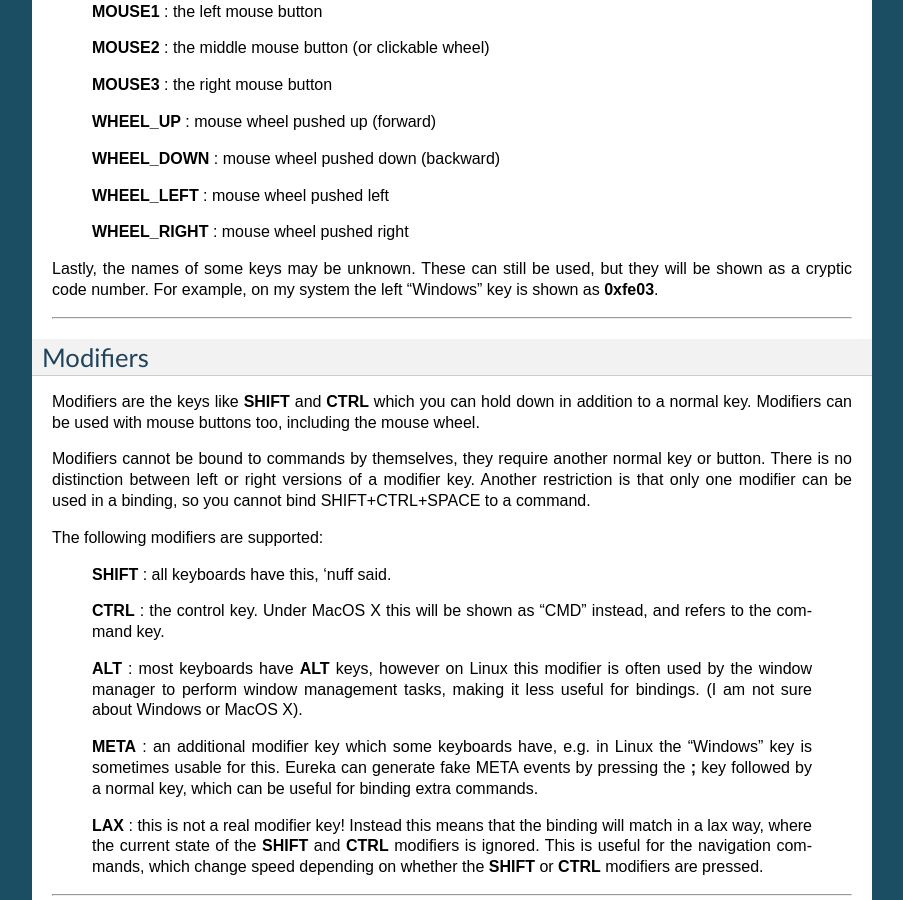
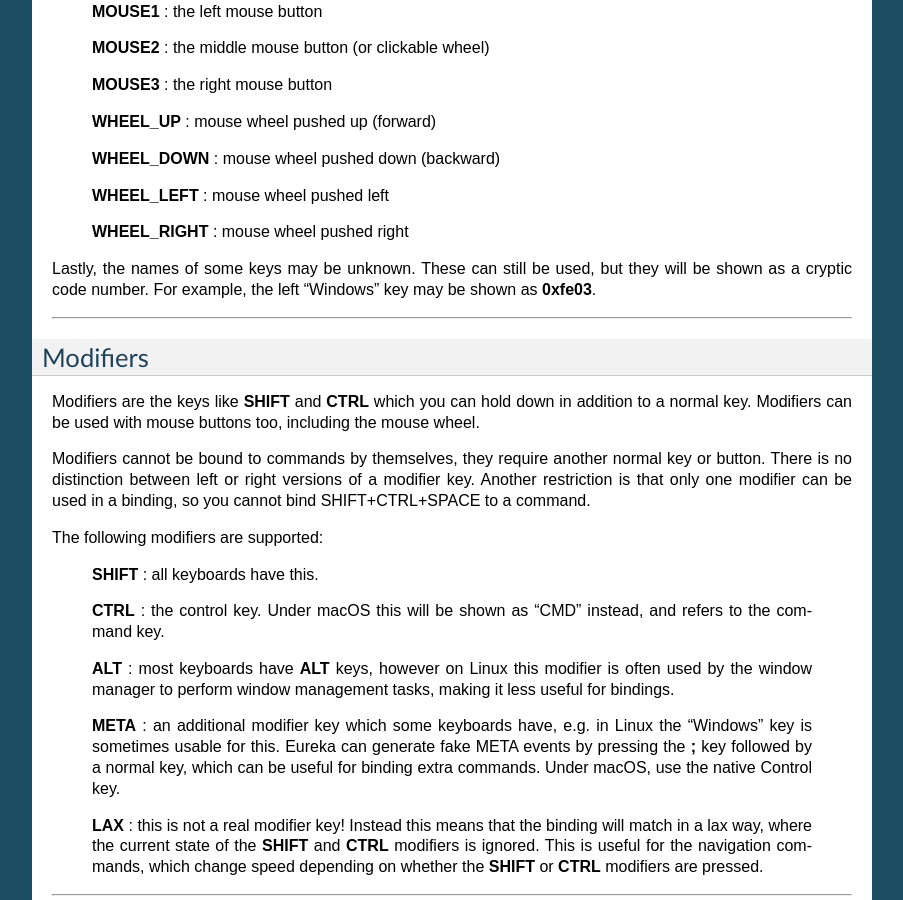
Before and after one commit to wesleywerner/eureka-docs, a Sphinx documentation site: the page built from source/keys/system/index.rst, in a window 1280 px wide and 900 px high, scrolled down 727 px. Shown: the whole window, without its empty margins (198-1101 px from the left). Built offline with Sphinx 7.4.7, drawn with Linux system fonts in a browser that asks for light colours.

Commit message:
Fixed some wording

```diff
--- a/source/keys/system/index.rst
+++ b/source/keys/system/index.rst
@@ -46,7 +46,7 @@ The mouse buttons also have names, as follows:
 
     **WHEEL_RIGHT** : mouse wheel pushed right
 
-Lastly, the names of some keys may be unknown.  These can still be used, but they will be shown as a cryptic code number.  For example, on my system the left "Windows" key is shown as **0xfe03**.
+Lastly, the names of some keys may be unknown.  These can still be used, but they will be shown as a cryptic code number.  For example, the left "Windows" key may be shown as **0xfe03**.
 
 ----
 
@@ -59,13 +59,13 @@ Modifiers cannot be bound to commands by themselves, they require another normal
 
 The following modifiers are supported:
 
-    **SHIFT** : all keyboards have this, 'nuff said.
+    **SHIFT** : all keyboards have this.
 
-    **CTRL** : the control key. Under MacOS X this will be shown as "CMD" instead, and refers to the command key.
+    **CTRL** : the control key. Under macOS this will be shown as "CMD" instead, and refers to the command key.
 
-    **ALT** : most keyboards have **ALT** keys, however on Linux this modifier is often used by the window manager to perform window management tasks, making it less useful for bindings.  (I am not sure about Windows or MacOS X).
+    **ALT** : most keyboards have **ALT** keys, however on Linux this modifier is often used by the window manager to perform window management tasks, making it less useful for bindings.
 
-    **META** : an additional modifier key which some keyboards have, e.g. in Linux the "Windows" key is sometimes usable for this.  Eureka can generate fake META events by pressing the **;** key followed by a normal key, which can be useful for binding extra commands.
+    **META** : an additional modifier key which some keyboards have, e.g. in Linux the "Windows" key is sometimes usable for this.  Eureka can generate fake META events by pressing the **;** key followed by a normal key, which can be useful for binding extra commands. Under macOS, use the native Control key.
 
     **LAX** : this is not a real modifier key!  Instead this means that the binding will match in a lax way, where the current state of the **SHIFT** and **CTRL** modifiers is ignored.  This is useful for the navigation commands, which change speed depending on whether the **SHIFT** or **CTRL** modifiers are pressed.
 
```
